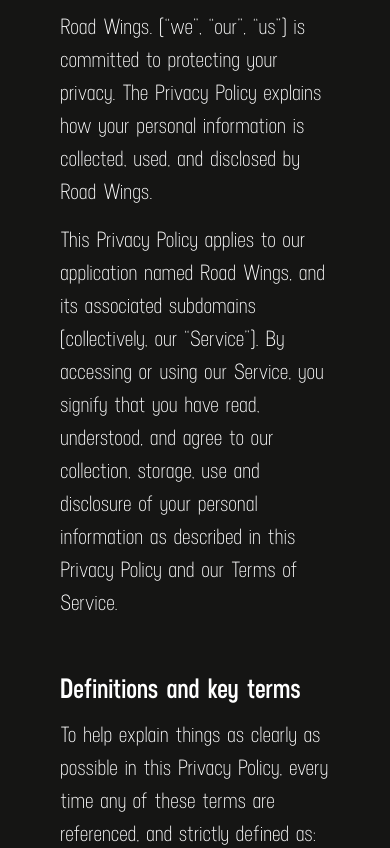
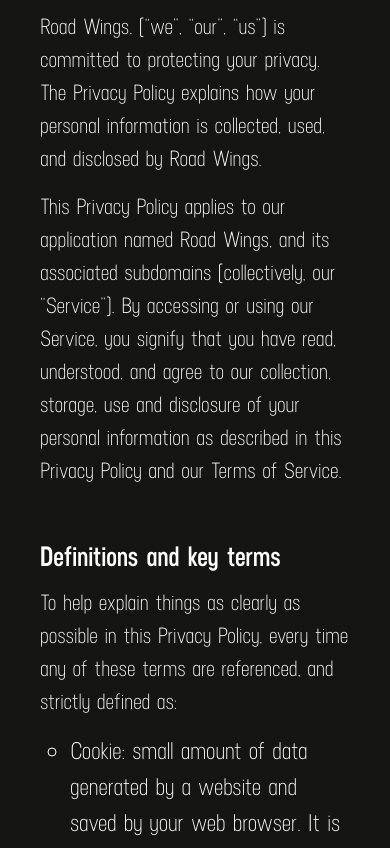
Before and after one commit to hueshine/roadwings_html, a plain HTML site: page privacy-policy.html in a window 390 px wide. Shown: the part 143-991 px from the top of the page. Drawn offline with nearby package versions, Linux system fonts and the light colour scheme; files that its build step writes are made by us from their sources.

Commit message:
responsive

```diff
--- a/css/style.scss
+++ b/css/style.scss
@@ -30,6 +30,7 @@ h6{
     color: #ffffff;
 }
 
+
 h1, h2{
     margin-bottom: 15px;
     margin-top: 0;
@@ -46,6 +47,7 @@ h1, h2{
     }
 }
 
+
 h2 {
     font-size: 80px;
 
@@ -54,6 +56,7 @@ h2 {
         font-size: 72px;
     }
 }
+
 
 p{
     font-size: 24px;
@@ -727,6 +730,7 @@ p{
     }
 }
 
+
 .privacy_policy{
     padding: 60px;
 
@@ -761,6 +765,11 @@ p{
             }
         }
     }
+
+    @media screen and (max-width: 480px) {
+
+        padding: 60px 40px;
+    }
 }
 
 
```
Also changed, not shown: css/style.css, 1 other file.
